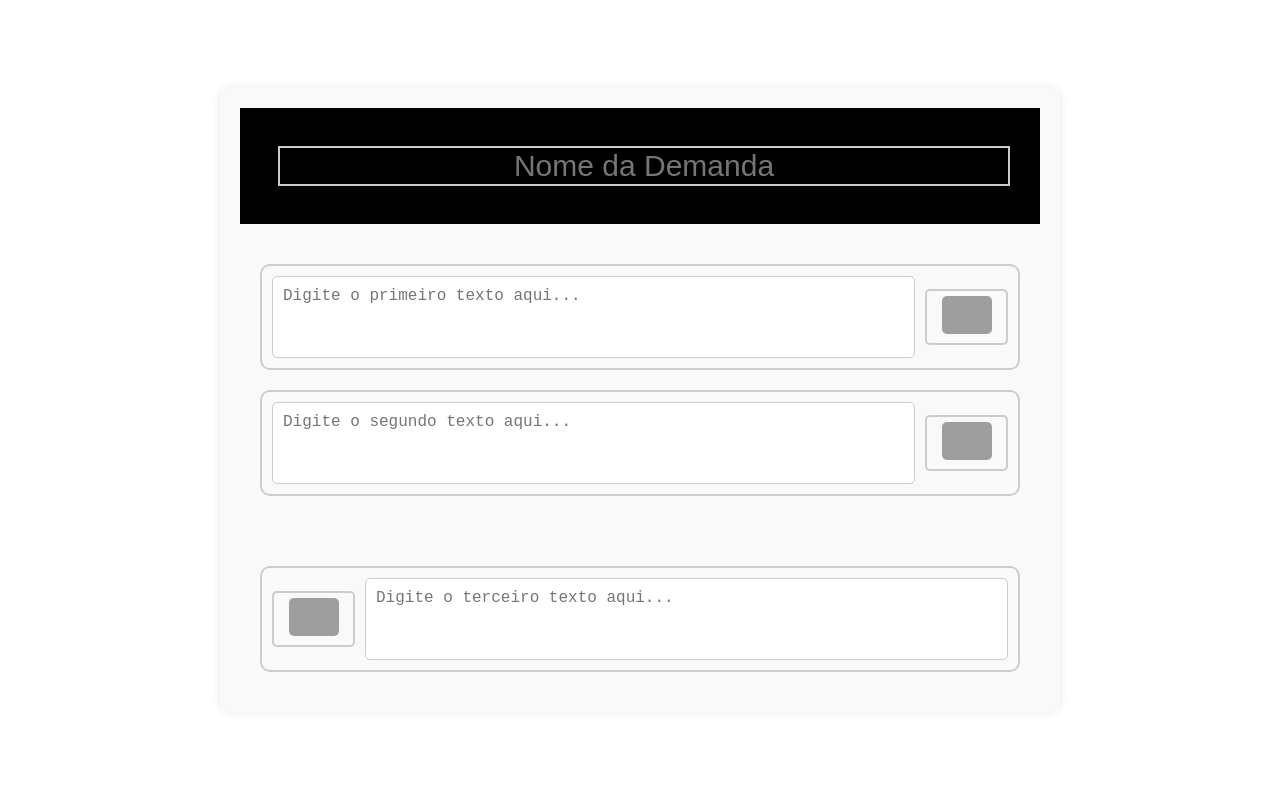
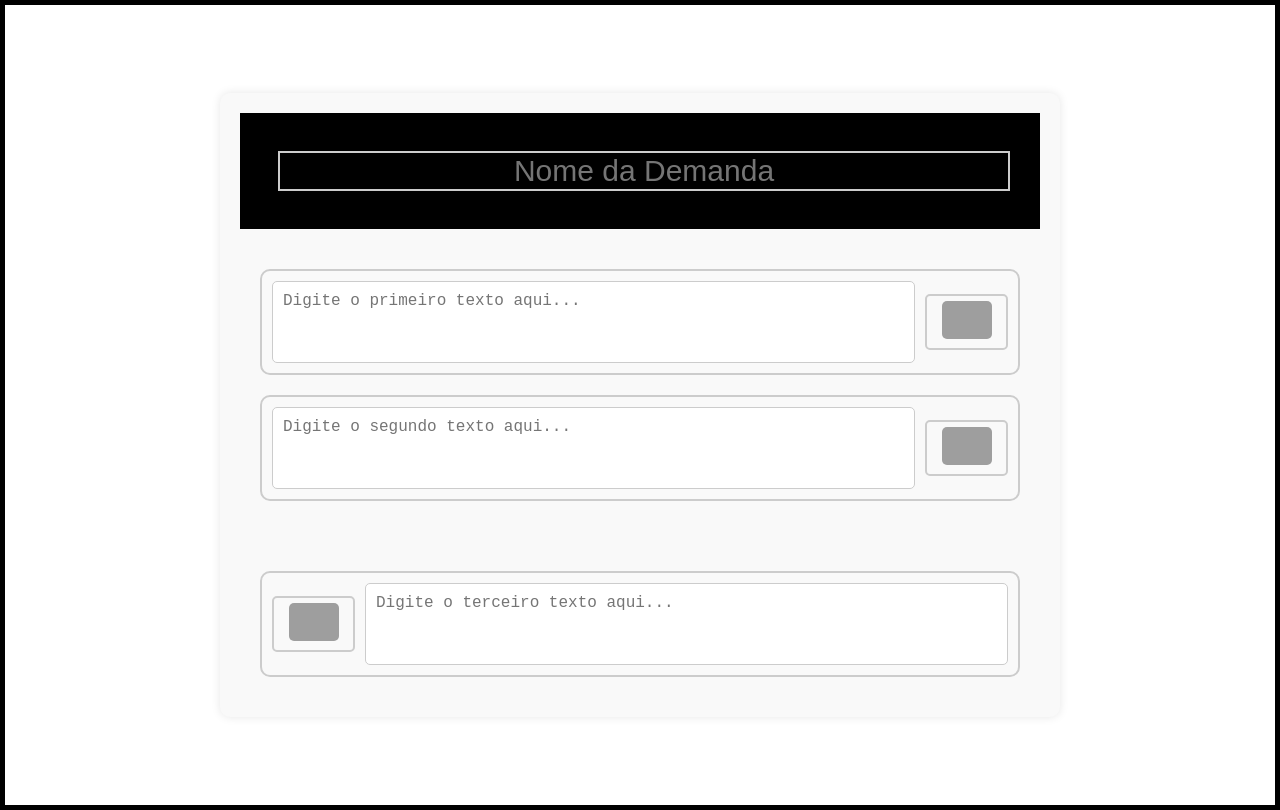
Before and after one commit to eversonmayer2008/TELA2, a plain HTML site: page index.html in a window 1280 px wide. Drawn offline with Linux system fonts and the light colour scheme; grey boxes are pictures that could not be loaded.

Commit message:
Update index.html

```diff
--- a/index.html
+++ b/index.html
@@ -14,6 +14,7 @@
             align-items: center; /* Centraliza o conteúdo verticalmente */
             height: 100vh; /* Ocupa toda a altura da tela */
             background-color: white; /* Fundo branco */
+            border: 5px solid black; /* Borda preta ao redor da tela */
         }
 
         .container {
```
